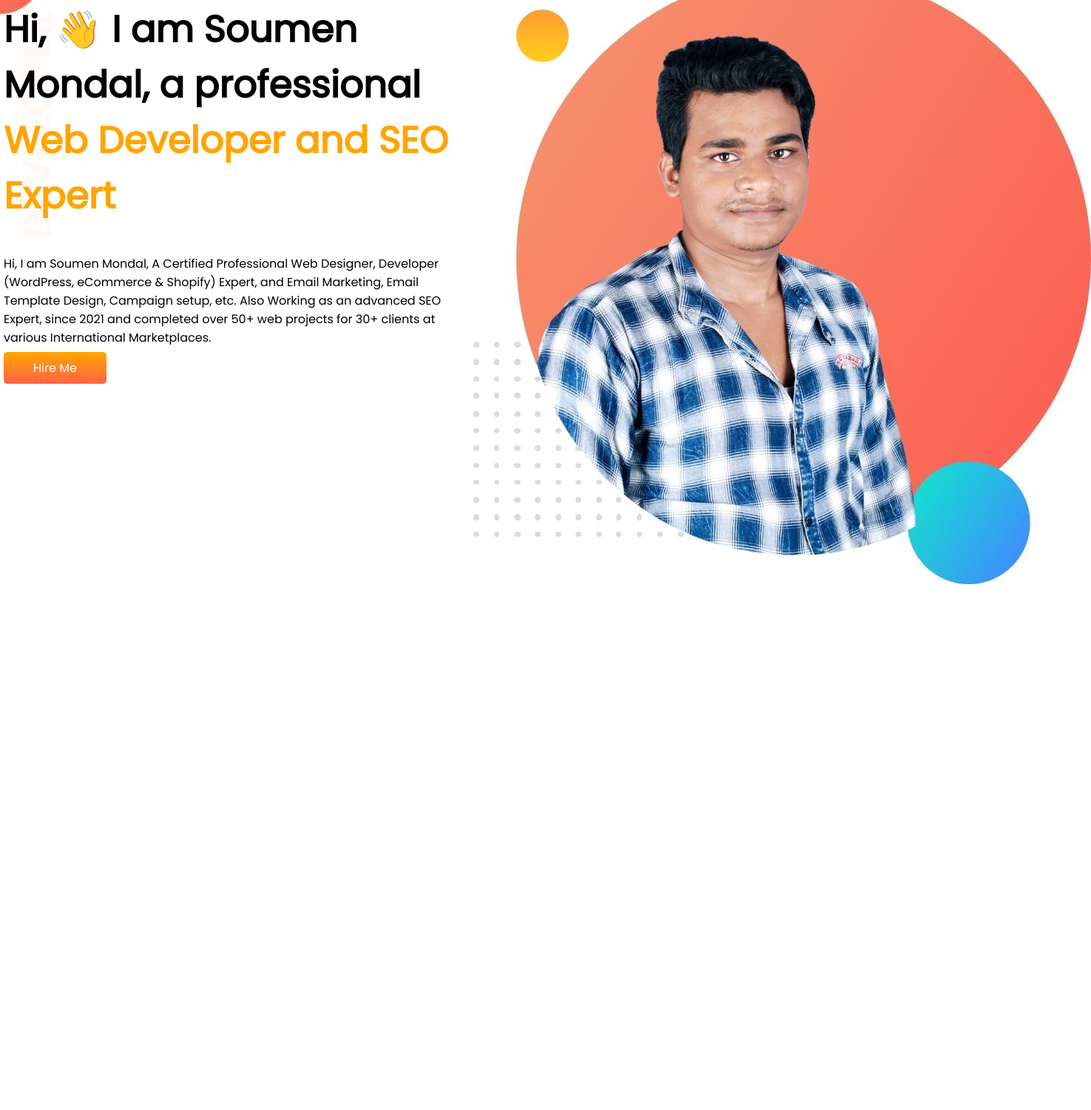
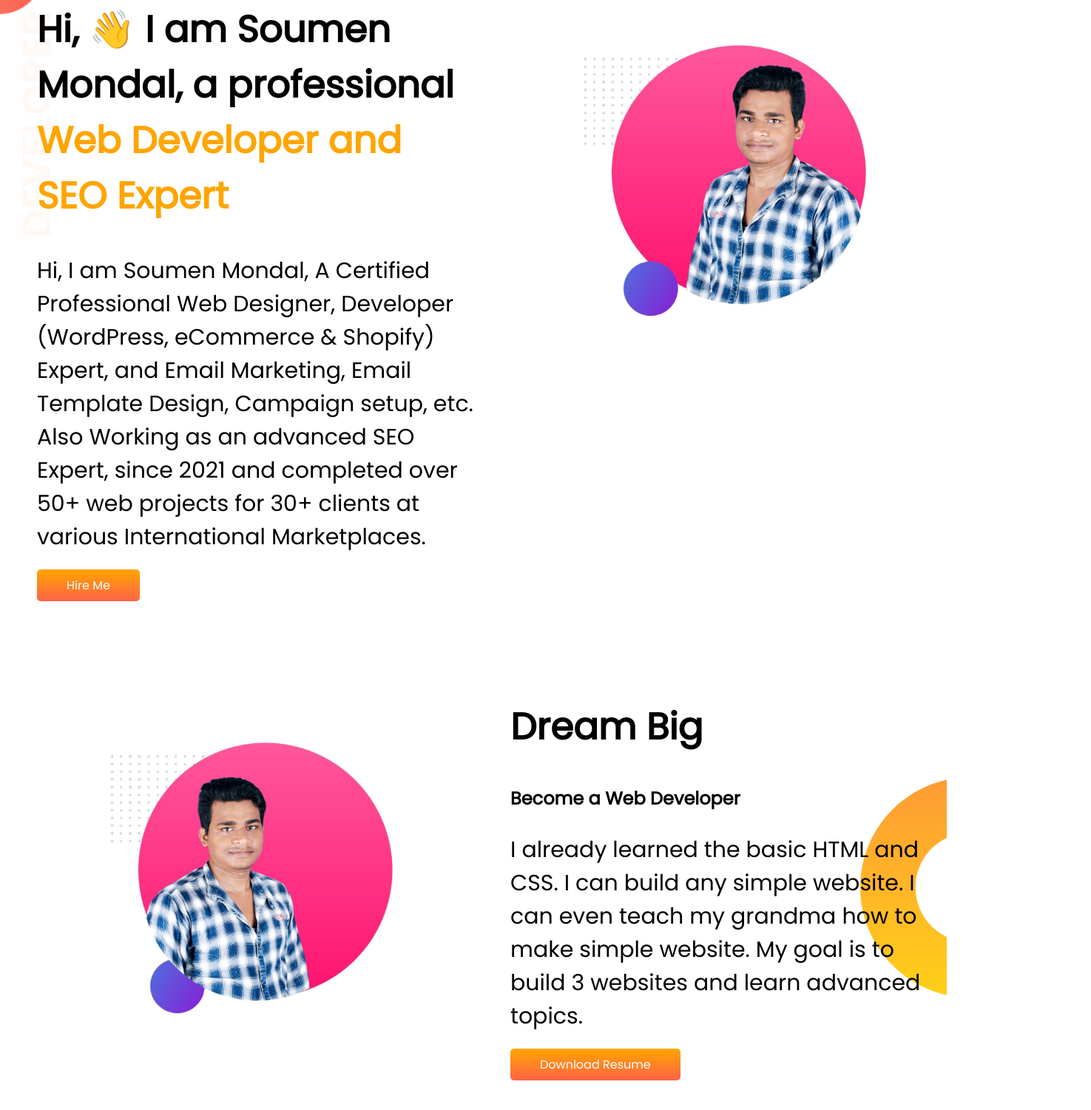
Before and after one commit to soumenmondal593/portfolio-website, a plain HTML site: page index.html in a window 1280 px wide. Shown: the part 39-1540 px from the top of the page at 74% size, 1475 px wide, since content can reach past the window. Before the commit the page ends 836 px from the top, so only its background shows below. Drawn offline with Linux system fonts and the light colour scheme.

Commit message:
big dream

```diff
--- a/index.html
+++ b/index.html
@@ -1,51 +1,72 @@
 <!DOCTYPE html>
 <html lang="en">
   <head>
-  <meta charset="UTF-8">
-  <meta http-equiv="X-UA-Compatible" content="IE=edge">
-  <meta name="viewport" content="width=device-width, initial-scale=1.0">
+    <meta charset="UTF-8" />
+    <meta http-equiv="X-UA-Compatible" content="IE=edge" />
+    <meta name="viewport" content="width=device-width, initial-scale=1.0" />
     <title>My-portfolio-website</title>
-  <link rel="preconnect" href="https://fonts.googleapis.com">
-  <link rel="preconnect" href="https://fonts.gstatic.com" crossorigin>
-  <link href="https://fonts.googleapis.com/css2?family=Poppins&display=swap" rel="stylesheet">
-  <link rel="stylesheet" href="style.css">
-
+    <link rel="preconnect" href="https://fonts.googleapis.com" />
+    <link rel="preconnect" href="https://fonts.gstatic.com" crossorigin />
+    <link
+      href="https://fonts.googleapis.com/css2?family=Poppins&display=swap"
+      rel="stylesheet"
+    />
+    <link rel="stylesheet" href="style.css" />
   </head>
   <body>
+    <section class="top-banner">
 
-<section class="top-banner">
       <div class="half-width">
-
-<h1>Hi, 👋 I am Soumen Mondal, a professional <span class="orange-color">Web Developer and SEO Expert</span>
+        <h1>
+          Hi, 👋 I am Soumen Mondal, a professional
+          <span class="orange-color">Web Developer and SEO Expert</span>
         </h1>
 
-<p>Hi, I am Soumen Mondal, A Certified Professional Web Designer, Developer (WordPress, eCommerce & Shopify) Expert, and Email Marketing, Email Template Design, Campaign setup, etc. Also Working as an advanced SEO Expert, since 2021 and completed over 50+ web projects for 30+ clients at various International Marketplaces.</p>
+        <p>
+          Hi, I am Soumen Mondal, A Certified Professional Web Designer,
+          Developer (WordPress, eCommerce & Shopify) Expert, and Email
+          Marketing, Email Template Design, Campaign setup, etc. Also Working as
+          an advanced SEO Expert, since 2021 and completed over 50+ web projects
+          for 30+ clients at various International Marketplaces.
+        </p>
 
-<a class="link-button" target="_blank" href="https://www.upwork.com/freelancers/~01708656178a2e61cb">Hire Me</a>
-
+        <a
+          class="link-button"
+          target="_blank"
+          href="https://www.upwork.com/freelancers/~01708656178a2e61cb"
+          >Hire Me</a>
         </div>
 
         <div class="half-width">
-<img src="Soumen Mondal (2).jpg" alt="Imge of Soumen">
-
+        <img src="soumen-2.jpg" alt="Image of Soumen" />
       </div>
 
 </section>
+
+    <section class="dream-big">
+
+      <div class="half-width"><img src="soumen-1.jpg" alt="freepic"></div>
+
+    <div class="half-width">
+      <h1>
+       Dream Big
+      </h1>
+      <h2> Become a Web Developer</h2>
+      <p>I already learned the basic HTML and CSS. I can build any simple website. I can even teach my grandma how to make simple website. My goal is to build 3 websites and learn advanced topics.</p>
+
+      <a
+          class="link-button"
+          target="_blank"
+          href=""
+          >Download Resume</a
+
+    </div>
 
 
 
 
 
 
-
-
-
-
-
-
-
-
-
-
+    </section>
   </body>
 </html>
--- a/style.css
+++ b/style.css
@@ -6,22 +6,27 @@ body{
 h1{
   font-size: 50px;
 }
+p{
+  font-size: 30px;
+}
 .orange-color{
   color: orange;
 }
 
 section{
   display: flex;
+  margin-bottom: 100px;
 }
 
 .half-width{
   width: 50%;
-  padding-left: 5px;
+  padding-left: 50px;
 
 }
-.half-width image{
+.half-width img{
   width: 100%;
 }
+
 
 .link-button{
   text-decoration: none;
@@ -38,3 +43,10 @@ section{
   background-repeat: no-repeat;
 
 }
+
+.dream-big{
+  background-image: url(images/dream-bg.png);
+
+  background-repeat: no-repeat;
+  background-position: right;
+}
```
Also changed, not shown: Soumen Mondal (1).jpg (deleted), Soumen Mondal (2).jpg (deleted), showOff/Soumen Mondal (1).jpg (deleted), soumen-1.jpg (added), soumen-2.jpg (added), 4 other files. Lines whose indentation alone changed are shown as unchanged.
